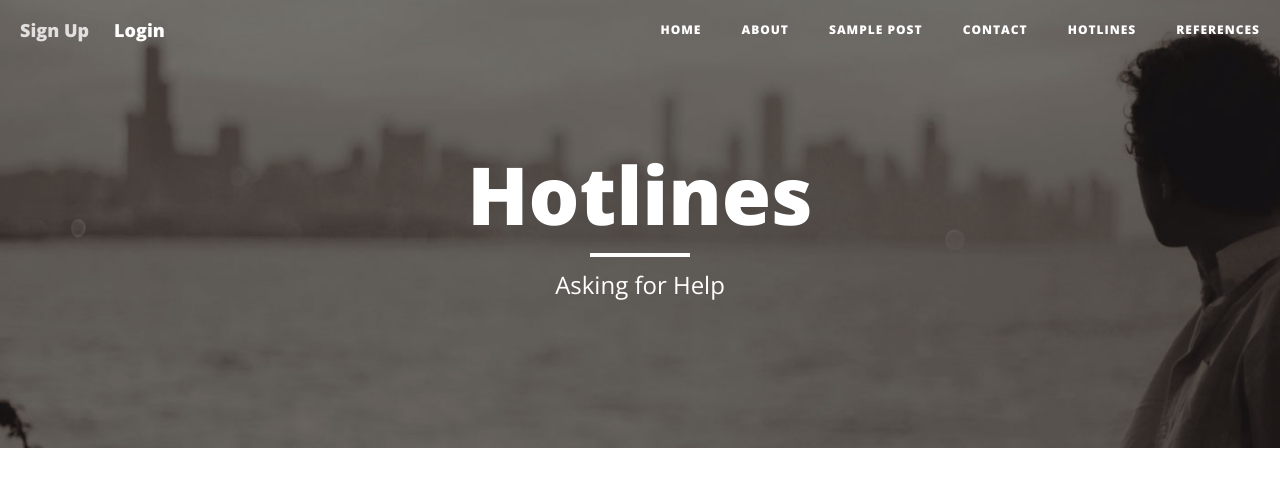
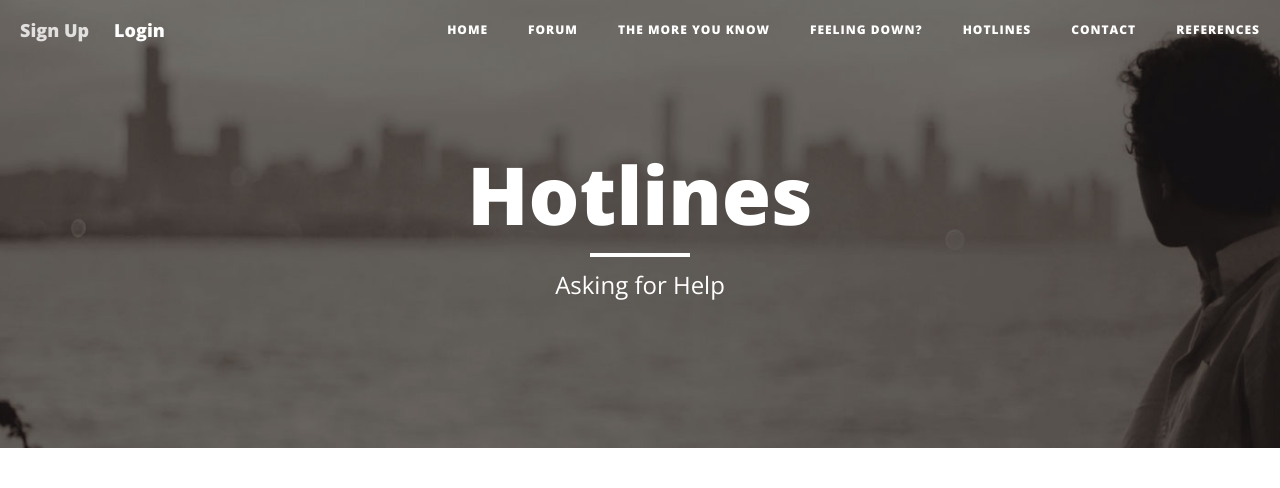
Before and after one commit to Mardea-s/finalproject, a Django app: page /hotlines in a window 1280 px wide. Shown: the top 488 px of the page. Run offline with Django 3.2, Linux system fonts and the light colour scheme; some libraries are stand-ins or nearby versions.

Commit message:
Updated header and footer.

```diff
--- a/forum/templates/forum/hotlines.html
+++ b/forum/templates/forum/hotlines.html
@@ -61,16 +61,19 @@
                         <a href="/">Home</a>
                     </li>
                     <li>
-                        <a href="about">About</a>
+                        <a href="forum">Forum</a>
                     </li>
                     <li>
-                        <a href="post">Sample Post</a>
+                        <a href="about">The More You Know</a>
+                    </li>
+                    <li>
+                        <a href="feeling_down">Feeling Down?</a>
+                    </li>
+                    <li>
+                        <a href="hotlines">Hotlines</a>
                     </li>
                     <li>
                         <a href="contact">Contact</a>
-                    </li>
-                    <li>
-                        <a href="hotlines">Hotlines</a>
                     </li>
                     <li>
                         <a href="references">References</a>
@@ -113,12 +116,6 @@
                 <p>Panic Disorder Information Hotline: 800- 64-PANIC</p>
                 <p>Eating Disorders Center: 1-888-236-1188</p>
                 <p>Gay and Lesbian Trevor HelpLine Suicide Prevention: 1-800-850-8078</p>
-
-
-
-
-
-
             </div>
         </div>
     </div>
@@ -130,11 +127,7 @@
         <div class="container">
             <div class="row">
                 <div class="col-lg-8 col-lg-offset-2 col-md-10 col-md-offset-1">
-                    <ul class="list-inline text-center">
-                        <li>
-
-                        </li>
-                    </ul>
+                    <ul class="list-inline text-center"></ul>
                     <p class="copyright text-muted">Copyright &copy; Your Website 2016</p>
                 </div>
             </div>
```
Also changed, not shown: forum/templates/forum/about.html (+2 -29 lines).
